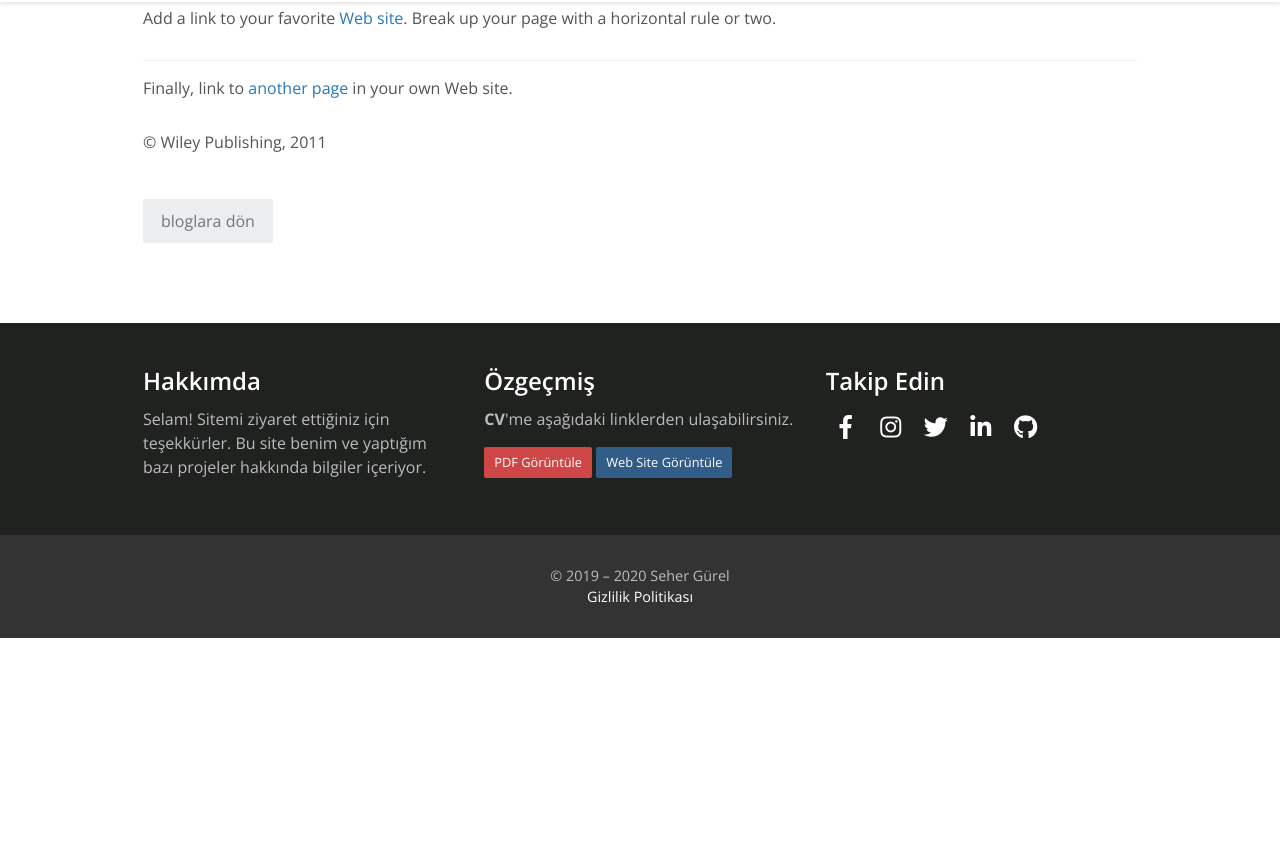
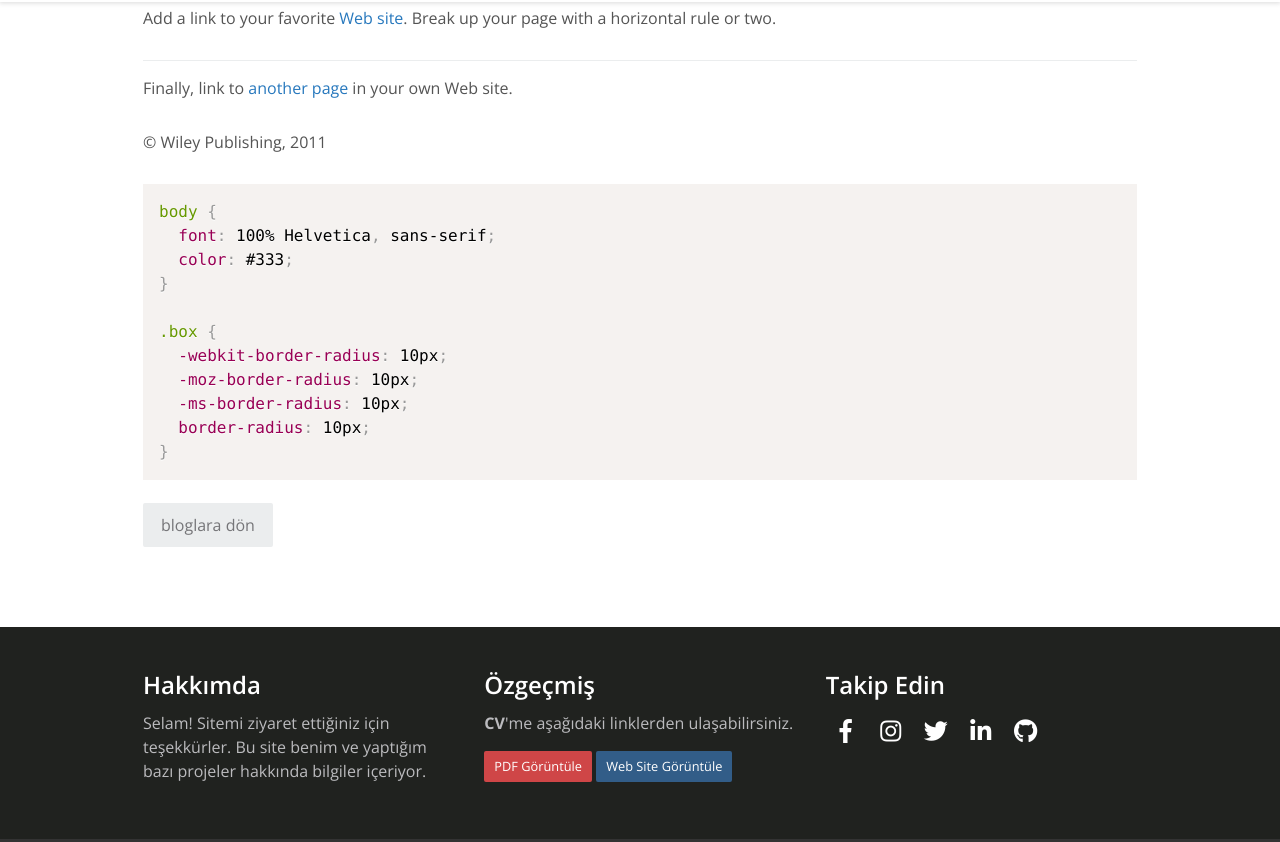
Before and after one commit to shrgrl/shrgrl.github.io, a Jekyll site: the page built from _blogger/index.html, in a window 1280 px wide and 900 px high, scrolled down 1030 px, cut to the strip 58-900 px from the top of the window. Built offline with Jekyll 4.4.1, drawn with Linux system fonts in a browser that asks for light colours; nearby versions of some CDN libraries; before the commit the page ends 1726 px from its top, so only the background shows below that.

Commit message:
Update index.html

```diff
--- a/_blogger/index.html
+++ b/_blogger/index.html
@@ -17,3 +17,14 @@ Break up your page with a horizontal rule or two. </p>
 <p>Finally, link to <a href="page2.html">another page</a> in your own Web site.</p>
 <!-- And add a copyright notice.-->
 <p>&#169; Wiley Publishing, 2011</p>
+<pre><code class="language-css">body {
+  font: 100% Helvetica, sans-serif;
+  color: #333;
+}
+
+.box {
+  -webkit-border-radius: 10px;
+  -moz-border-radius: 10px;
+  -ms-border-radius: 10px;
+  border-radius: 10px;
+}</code></pre>
```
